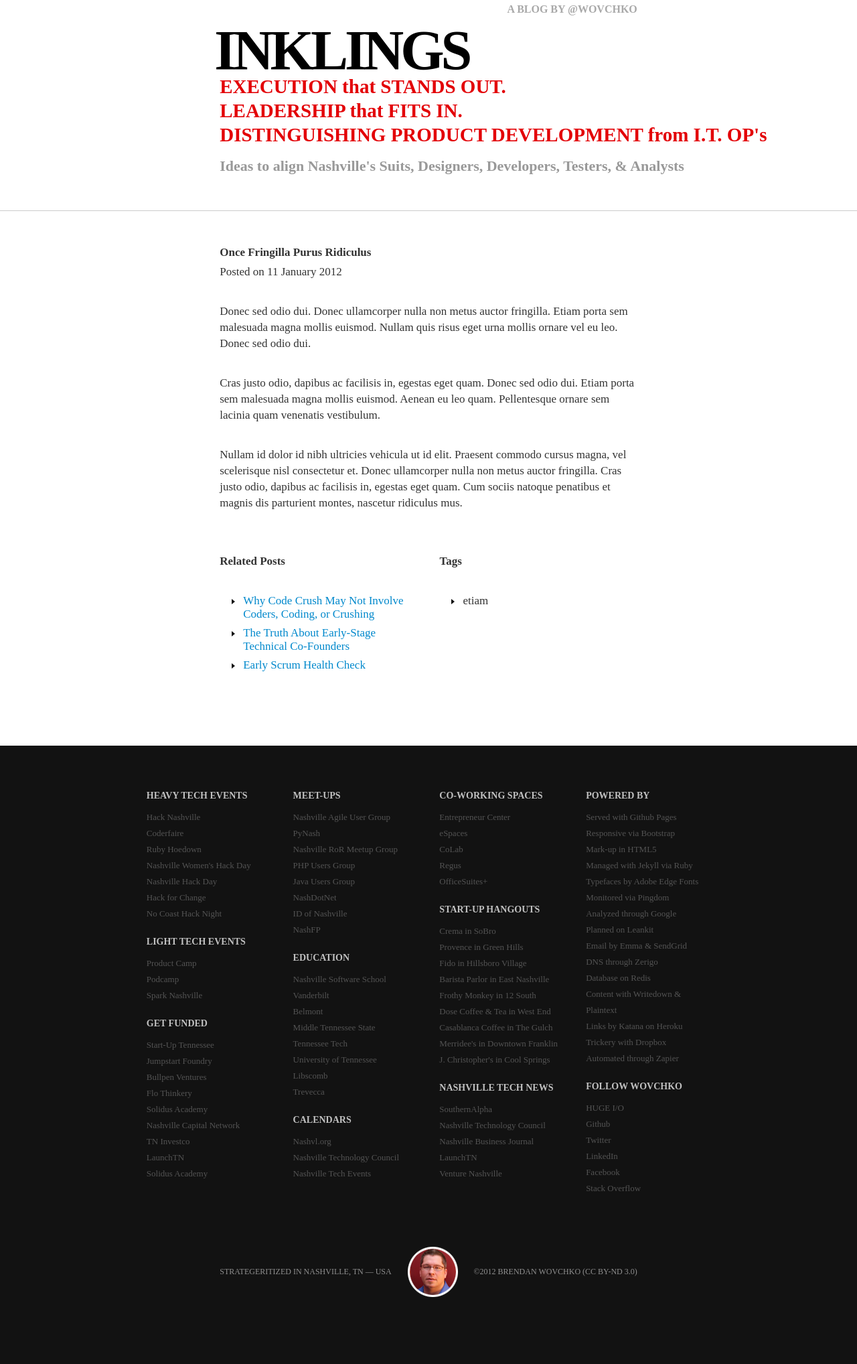
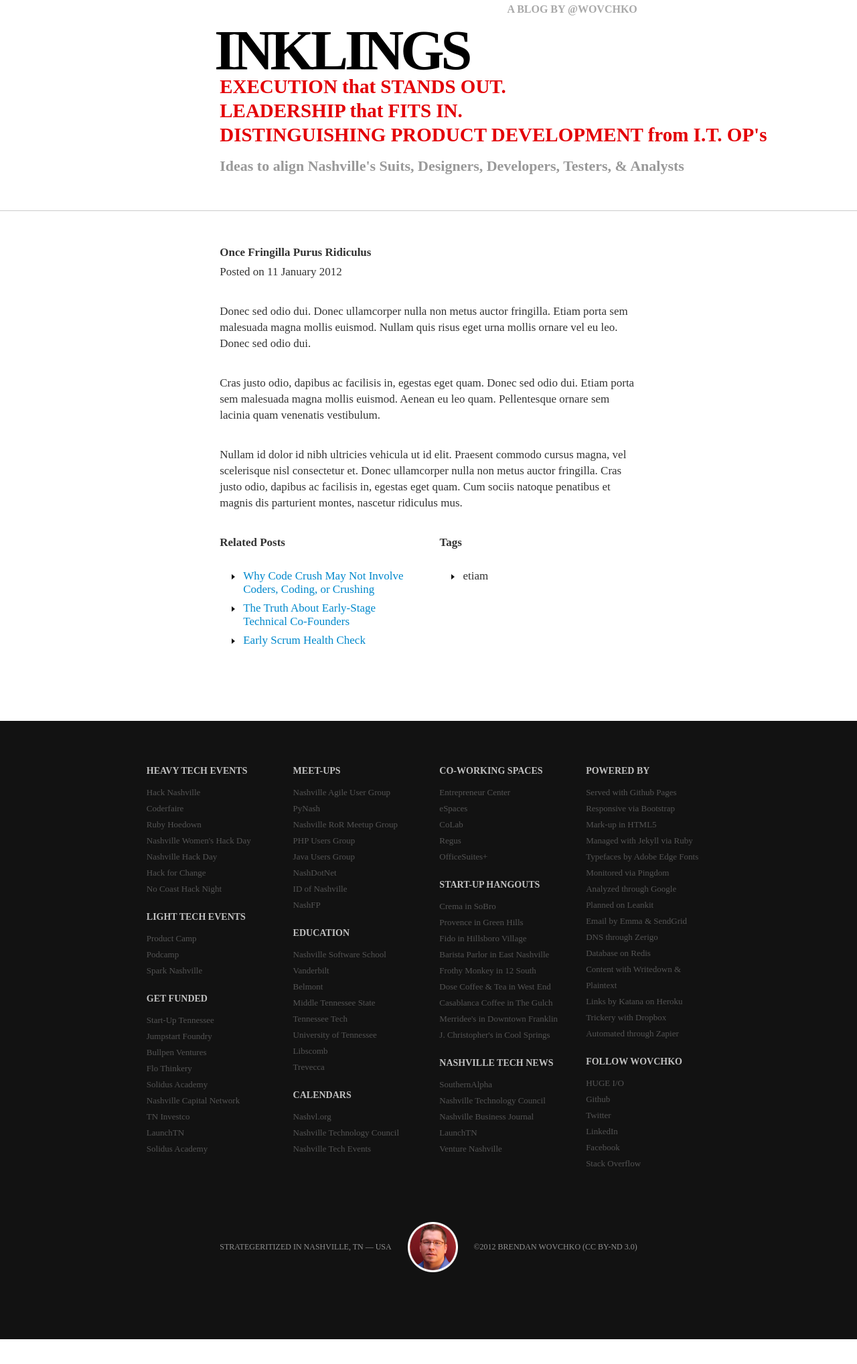
Before and after one commit to wovchko/inklings, a Jekyll site: the page built from _posts/2012-01-11-once-fringilla-purus-ridiculus.md, in a window 1280 px wide. Shown: the whole page at 67% size. Built offline with Jekyll 4.4.1, drawn with Linux system fonts in a browser that asks for light colours; Markdown is read by kramdown in place of the engine named in the settings; after the commit the page ends 1999 px from its top, so only the background shows below that.

Commit message:
Add styles

```diff
--- a/_layouts/post.html
+++ b/_layouts/post.html
@@ -12,7 +12,7 @@
      <div class="row-fluid">
        <div class="span3 offset3">
          {% if site.related_posts != empty %}
-             <h5>Related Posts</h5>
+             <h5 class="title">Related Posts</h5>
                <ul>
                {% for post in site.related_posts limit:3 %}
                <li><a href="{{ post.url }}">{{ post.title }}</a></li>
@@ -22,7 +22,7 @@
        </div>
        <div class="span3">
          {% if page.tags != empty %}
-             <h5>Tags</h5>
+             <h5 class="title">Tags</h5>
              <ul>
              {% for tag in page.tags %}
                <li>{{ tag }}</li>
```
